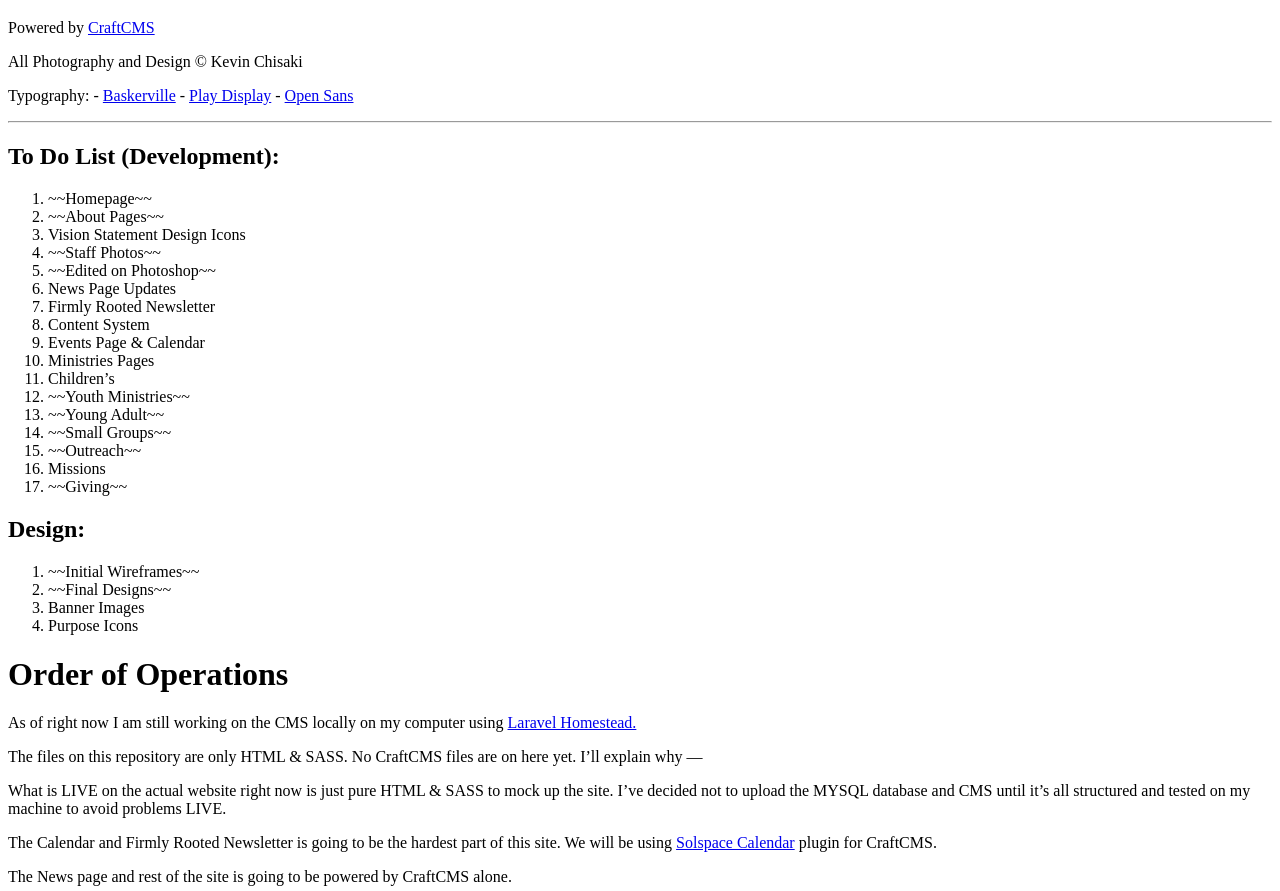
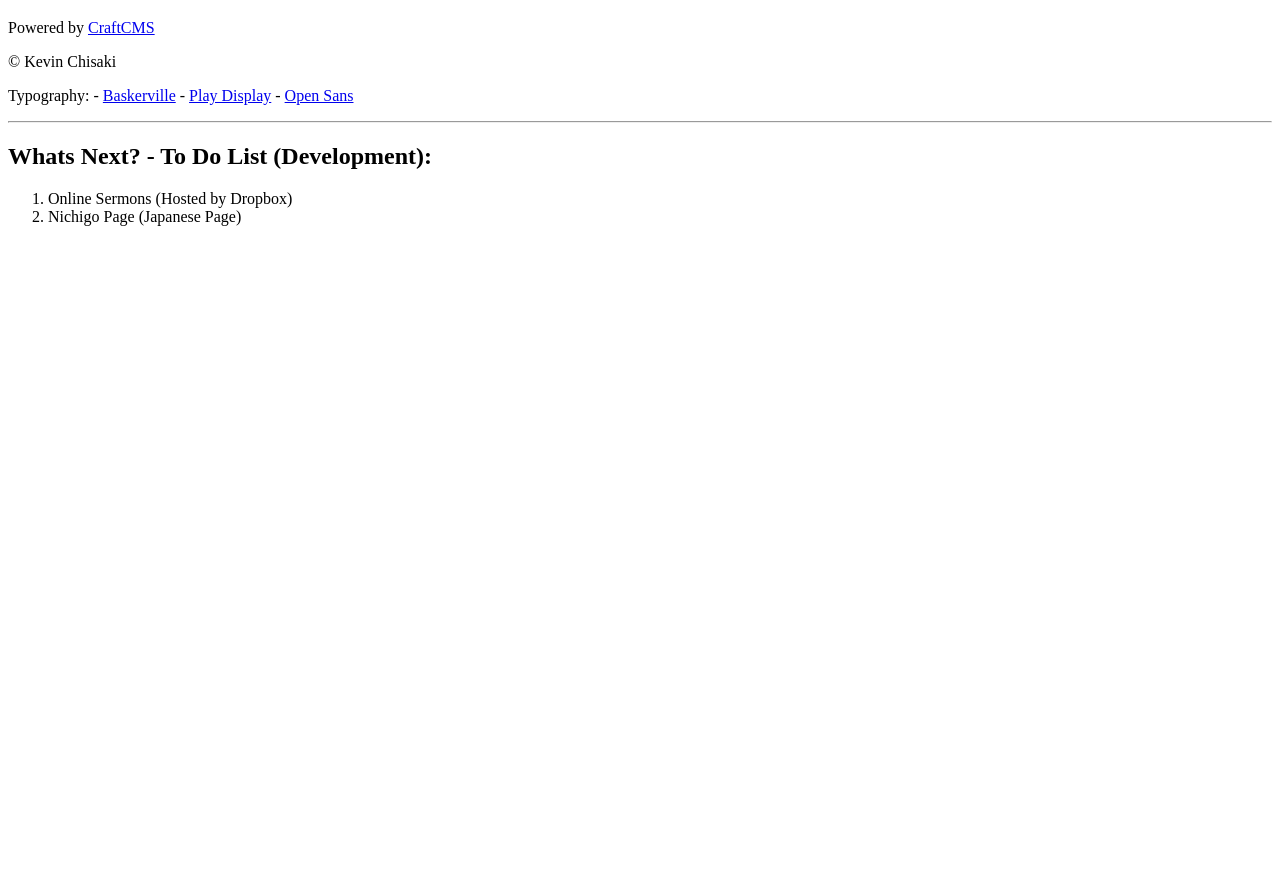
Before and after one commit to kevinchisaki/sanlo, a plain HTML site: page README.html in a window 1280 px wide. Shown: the part 61-952 px from the top of the page. After the commit the page ends 800 px from the top, so only its background shows below. Drawn offline with Linux system fonts and the light colour scheme.

Commit message:
Updated README.

```diff
--- a/README.html
+++ b/README.html
@@ -8,7 +8,7 @@
 
 <p>Powered by <a href="https://craftcms.com/">CraftCMS</a></p>
 
-<p>All Photography and Design &copy; Kevin Chisaki</p>
+<p>&copy; Kevin Chisaki</p>
 
 <p>Typography:
  - <a href="https://fonts.google.com/specimen/Libre+Baskerville">Baskerville</a>
@@ -17,58 +17,12 @@
 
 <hr />
 
-<h2 id="todolistdevelopment:">To Do List (Development):</h2>
+<h2 id="whatsnext-todolistdevelopment:">Whats Next? - To Do List (Development):</h2>
 
 <ol>
-<li>~~Homepage~~</li>
-<li>~~About Pages~~</li>
-<li>Vision Statement Design Icons</li>
-<li>~~Staff Photos~~</li>
-<li>~~Edited on Photoshop~~</li>
-<li>News Page Updates</li>
-<li>Firmly Rooted Newsletter</li>
-<li>Content System</li>
-<li>Events Page &amp; Calendar</li>
-<li>Ministries Pages</li>
-<li>Children&#8217;s</li>
-<li>~~Youth Ministries~~</li>
-<li>~~Young Adult~~</li>
-<li>~~Small Groups~~</li>
-<li>~~Outreach~~</li>
-<li>Missions</li>
-<li>~~Giving~~</li>
+<li>Online Sermons (Hosted by Dropbox)</li>
+<li>Nichigo Page (Japanese Page)</li>
 </ol>
-
-<h2 id="design:">Design:</h2>
-
-<ol>
-<li>~~Initial Wireframes~~</li>
-<li>~~Final Designs~~</li>
-<li>Banner Images</li>
-<li>Purpose Icons</li>
-</ol>
-
-<h1 id="orderofoperations">Order of Operations</h1>
-
-<p>As of right now I am still working on the CMS locally on my computer using <a href="https://laravel.com/docs/5.3/homestead">Laravel Homestead.</a></p>
-
-<p>The files on this repository are only HTML &amp; SASS. No CraftCMS files are on here yet. I&#8217;ll explain why —</p>
-
-<p>What is LIVE on the actual website right now is just pure HTML &amp; SASS to mock up the site.
-I&#8217;ve decided not to upload the MYSQL database and CMS until it&#8217;s all structured and tested on my machine to avoid problems LIVE.</p>
-
-<p>The Calendar and Firmly Rooted Newsletter is going to be the hardest part of this site.
-We will be using <a href="https://solspace.com/craft/calendar">Solspace Calendar</a> plugin for CraftCMS.</p>
-
-<p>The News page and rest of the site is going to be powered by CraftCMS alone.</p>
-
-<p>If you&#8217;re wondering why I&#8217;m using Craft instead of other CMS systems you can look up why or check out this article.</p>
-
-<h1 id="localization">Localization</h1>
-
-<p>As for localization, <a href="https://craftcms.com/docs/localization-guide">Craft has their own method/feature</a> although it does cost $200 and we have to ask the board for budgets.</p>
-
-<p>Haru if you can figure out a how to do the localization without paying for the feature I&#8217;m all ears.</p>
 
 </body>
 </html>
```
Also changed, not shown: 1 other file.
